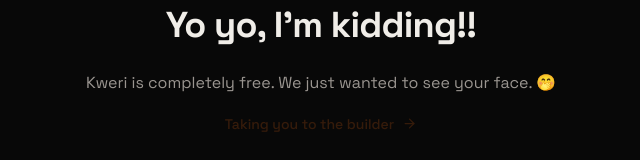
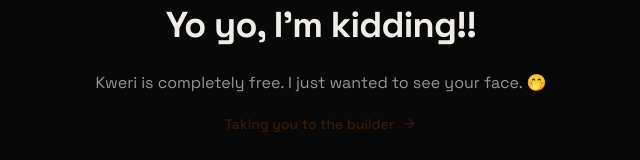
Before and after one commit to Muizzyranking/kweri, a Next.js app: page /checkout in a window 1280 px wide. Shown: the part 378-538 px from the top of the page, without its empty margins (319-959 px from the left). Built offline with nearby package versions, Linux system fonts and the light colour scheme.

Commit message:
fix: typo

```diff
--- a/src/app/checkout/page.tsx
+++ b/src/app/checkout/page.tsx
@@ -102,7 +102,7 @@
             Yo yo, I&apos;m kidding!!
           </div>
           <div className={`joke__body ${jokeStep < 3 ? "fade-hidden" : ""}`}>
-            Kweri is completely free. We just wanted to see your face. 🤭
+            Kweri is completely free. I just wanted to see your face. 🤭
           </div>
           <div
             className={`joke__redirect ${jokeStep < 4 ? "fade-hidden" : ""}`}
```
